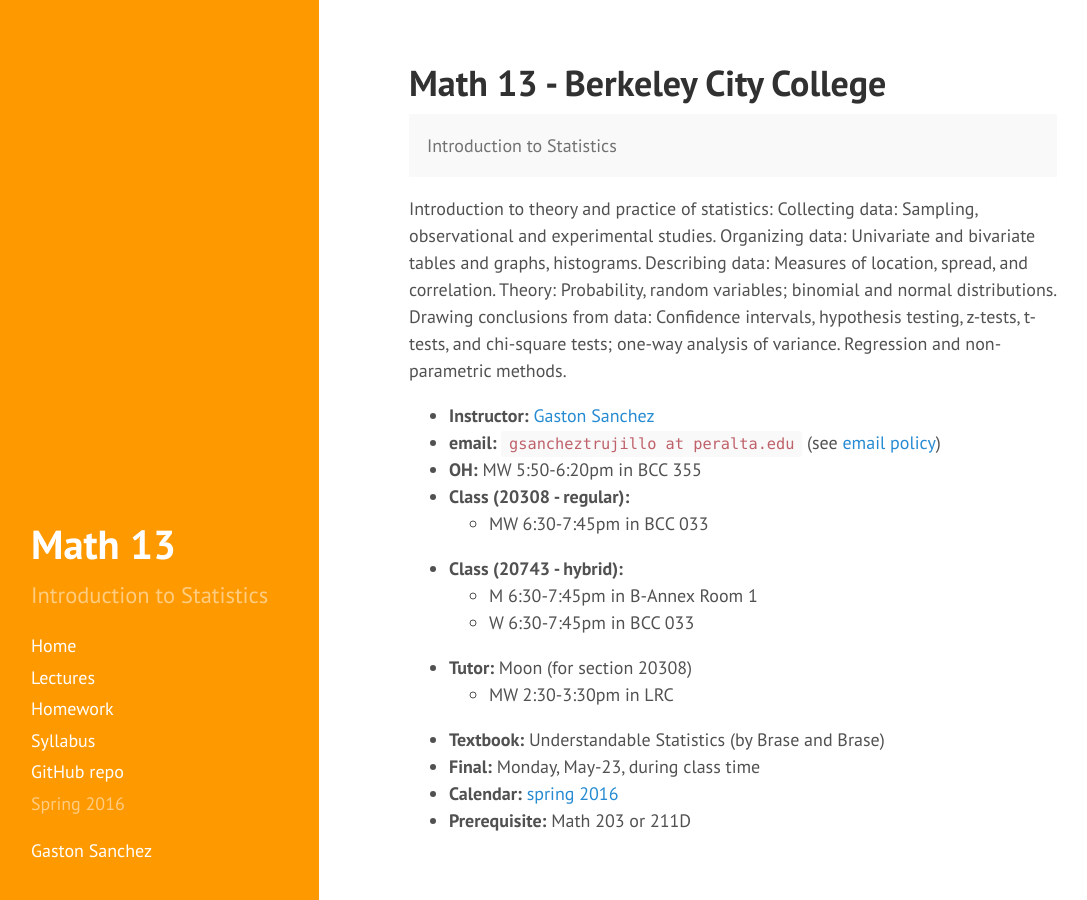
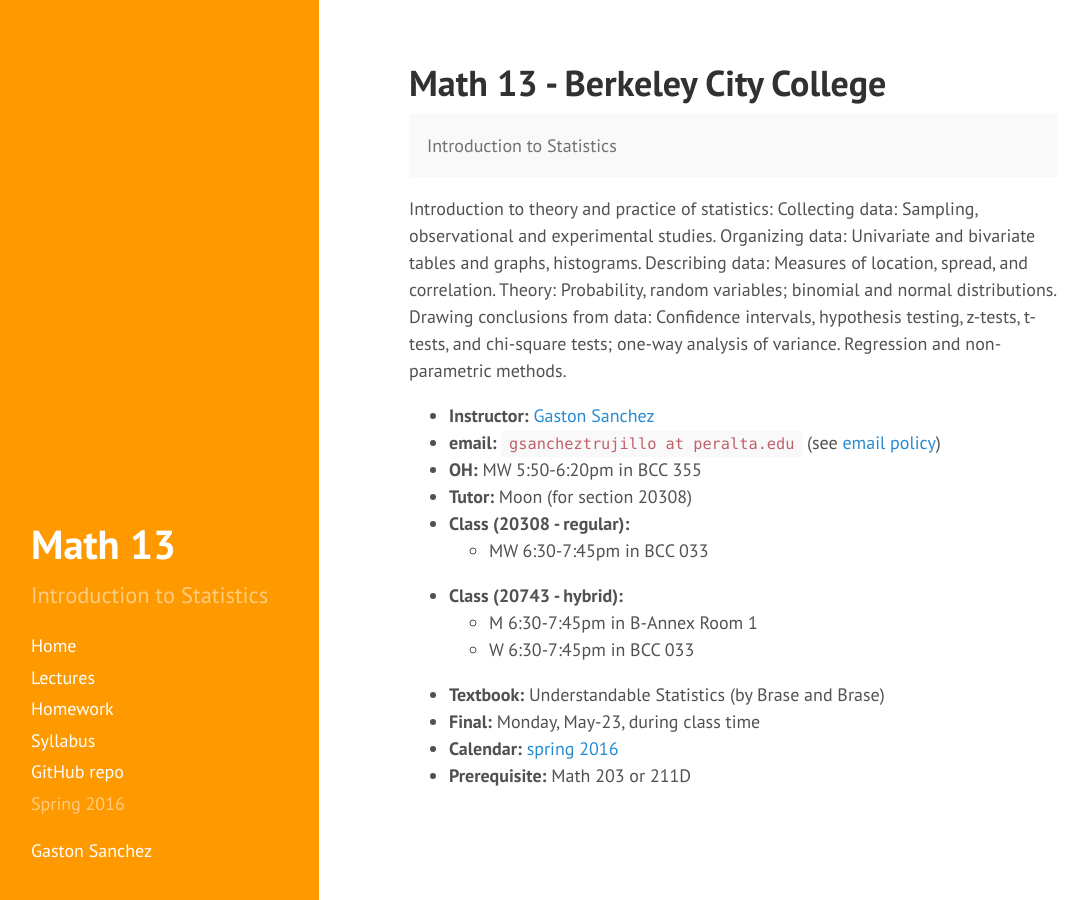
Before and after one commit to gastonstat/relic-math13, a Jekyll site: the page built from index.html, in a window 1280 px wide. Shown: the whole page, without its empty margins (5-1092 px from the left). Built offline with Jekyll 4.4.1, drawn with Linux system fonts in a browser that asks for light colours; nearby versions of some CDN libraries; Markdown is read by kramdown in place of the engine named in the settings; the list of posts is cut into pages by our own code.

Commit message:
Revert "index: included Moon's OH"
This reverts commit 52a4bc4a7681dcfbe89d644dddd93554498eb03d.

```diff
--- a/index.html
+++ b/index.html
@@ -28,11 +29,6 @@
       <li>W 6:30-7:45pm in BCC 033</li>
     </ul>
   </li>
-  <li><b>Tutor:</b> Moon (for section 20308)
-    <ul>
-      <li>MW 2:30-3:30pm in LRC</li>
-    </ul>
-  </li>
   <li><b>Textbook:</b> Understandable Statistics (by Brase and Brase)</li>
   <li><b>Final:</b> Monday, May-23, during class time</li>
   <li><b>Calendar:</b> <a href="http://web.peralta.edu/admissions/2015/10/spring-2016-academic-calendar/" target="_blank">spring 2016</a></li>
```
Also changed, not shown: other parts of index.html (+1 -0 lines).
